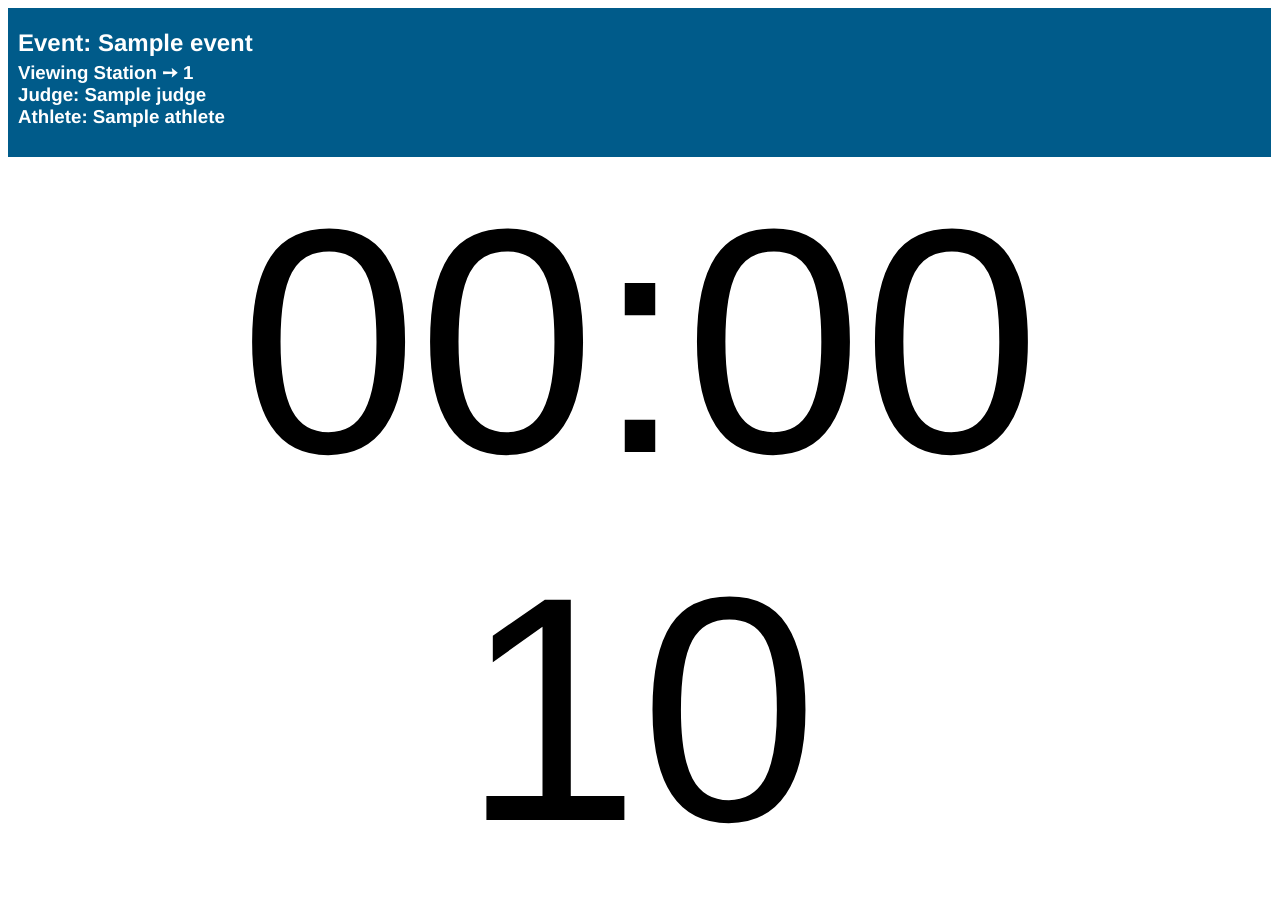
After one commit to andrew-gillan/ironbell, a Django app: template scoring/templates/scoring/station_card.html in a window 1280 px wide. The commit adds this page. Run offline with Django 3.2, Linux system fonts and the light colour scheme; the template is opened without the code that fills it: values that come from a table or form of the project are taken from there, others are empty; tables that the repository leaves empty hold one stand-in row (values such as "Sample post"); parts of the project's set-up code (start-up, migrations or seed data) failed here and were passed over.

Commit message:
Created new view with split timer and score to test out at pre-event.

```diff
--- a/scoring/competitions/static/scoring.js
+++ b/scoring/competitions/static/scoring.js
@@ -17,7 +17,12 @@ function getScoreAndTiming(eventId, stationNum){
         url: '/api/score/' + eventId + "/" + stationNum,
         success: function(data){
             var score = data.score;
-            document.getElementById("score").innerHTML = score;
+            if ( document.getElementById("score") != null ) {
+                document.getElementById("score").innerHTML = score;
+            }
+            if ( document.getElementById("score-half") != null ) {
+                document.getElementById("score-half").innerHTML = score;
+            }
             doCenter();
 
             var timer = data.event;
@@ -28,7 +33,9 @@ function getScoreAndTiming(eventId, stationNum){
             if ( document.getElementById("timer-large") != null ) {
                 document.getElementById("timer-large").innerHTML = timer;
             }
-
+            if ( document.getElementById("timer-half") != null ) {
+                document.getElementById("timer-half").innerHTML = timer;
+            }
             checkCurrentEvent(data, eventId);
         }
     });
--- a/scoring/competitions/static/style.css
+++ b/scoring/competitions/static/style.css
@@ -18,7 +18,15 @@ table.content th, table.content td {padding:10px;}
 }
 .timer-large {
     width: 100%;
-    font-size: 40vw;text-align: center;
+    font-size: 40vh;text-align: center;
+}
+.timer-half {
+   font-size: 40vh;
+   text-align: center;
+}
+.score-half {
+   font-size: 40vh;
+   text-align: center;
 }
 #increment {
     float: left;
--- a/scoring/scoring/views.py
+++ b/scoring/scoring/views.py
@@ -34,7 +34,8 @@ def station(request, event_id, station_num):
     event = get_object_or_404(Event, pk=event_id)
     try:
         scoring_station = event.scoringstation_set.get(station_num=station_num)
-        return render(request, 'scoring/station_detail.html', {'scoring_station': scoring_station})
+#        return render(request, 'scoring/station_detail.html', {'scoring_station': scoring_station})
+        return render(request, 'scoring/station_card.html', {'scoring_station': scoring_station})
     except ObjectDoesNotExist:
         return render(request, 'scoring/not_in_use.html', {'event_name': event.name, "current_event_id": event.current_event_id, 'station_num': station_num, 'target': 'station'})
 
--- /dev/null
+++ b/scoring/templates/scoring/station_card.html
@@ -0,0 +1,42 @@
+<!DOCTYPE html>
+<html>
+<head>
+    <title>{{ scoring_station }}</title>
+    <script src="/static/jquery-2.0.3.min.js"></script>
+    <script src="/static/scoring.js"></script>
+    <script language="JavaScript">
+        $(document).ready(function(){
+            $(window).load(function(){
+//                doCenter();
+            });
+            $(window).resize(function(){
+//                doCenter();
+            });
+            // To initially run the centering function:
+            $(window).load();
+            setInterval(function(){ getScoreAndTiming({{ scoring_station.event.id }}, {{ scoring_station.station_num }}) }, 250);
+        });
+    </script>
+    <link rel="stylesheet" type="text/css" href="/static/style.css">
+</head>
+<body class="comp-text">
+
+    <div id="header">
+        <div id="header-inner">
+            <h2>
+                Event: {{ scoring_station.event.name }}<br />
+            </h2>
+
+            <h3>
+                Viewing Station &#x2799; {{ scoring_station.station_num }}<br />
+                Judge: {{ scoring_station.judge.name }}<br />
+                Athlete: {{ scoring_station.athlete.name }}
+            </h3>
+        </div>
+    </div>
+
+    <!-- show a large score display for the athlete to see -->
+    <div id="timer-half" class="timer-half">00:00</div>
+    <div id="score-half" class="score-half">{{ scoring_station.score }}</div><br />
+</body>
+</html>
```
